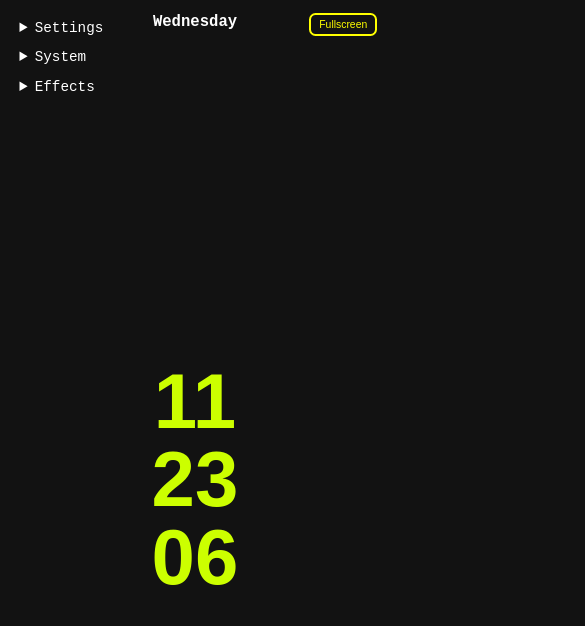
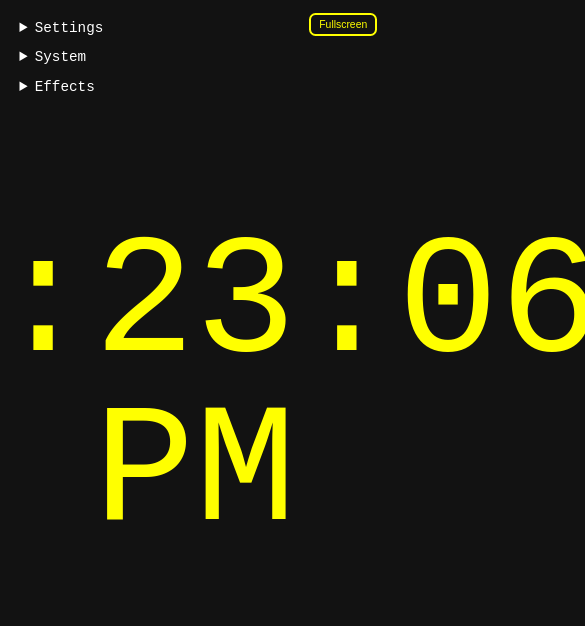
Before and after one commit to MasterObserver/Clockthing, a plain HTML site: page index.html in a window 390 px wide. Shown: the whole page, 585 px wide, since content can reach past the window. Drawn offline with Linux system fonts and the light colour scheme.

Commit message:
index.html

```diff
--- a/index.html
+++ b/index.html
@@ -2,12 +2,13 @@
 
 <html lang="en">
 <head>
-<meta content="yes" name="apple-mobile-web-app-capable"/>
-<meta content="black-translucent" name="apple-mobile-web-app-status-bar-style"/>
-<meta content="yes" name="mobile-web-app-capable"/>
-<meta charset="utf-8">
-<meta content="width=device-width, initial-scale=1.0" name="viewport">
-<title>Clockthing v6.02</title>
+  <meta name="apple-mobile-web-app-capable" content="yes">
+  <meta name="apple-mobile-web-app-status-bar-style" content="black-translucent">
+  <meta name="mobile-web-app-capable" content="yes">
+
+<meta charset="utf-8"/>
+<meta content="width=device-width, initial-scale=1.0" name="viewport"/>
+<title>Clockthing v6.3</title>
 <style>
     :root {
       --bg-color: #121212;
@@ -682,34 +683,35 @@ body.rainbowgrid-bg {
 }
 
 @media screen and (max-width: 768px) and (orientation: portrait) {
-  #currentTime {
-    display: none !important;
+  #displayContainer {
+    display: flex;
+    flex-direction: column;
+    justify-content: center;
+    align-items: center;
+    height: 100vh;
+    padding: 0;
+    gap: 0;
   }
-  .clock-columns {
-    display: flex !important;
+  .time {
+    font-size: 20vh !important;
+    line-height: 1;
+    display: flex;
     flex-direction: column;
     align-items: center;
     justify-content: center;
-    font-size: 20vw;
-    font-weight: bold;
-    color: #ccff00;
-    font-family: Arial, sans-serif;
-    height: 100vh;
+    color: var(--accent-color);
   }
-  .clock-columns div {
-    line-height: 1;
+  .countdown {
+    font-size: 5vh !important;
+    margin-top: 1rem;
   }
-  .ampm-indicator {
-    position: absolute;
-    bottom: 2vh;
-    right: 4vw;
-    color: #ccff00;
-    font-size: 4vw;
-    font-weight: bold;
+  .day-list {
+    display: none !important;
   }
 }
+
 </style>
-</meta></meta></head>
+</head>
 <body>
 <div class="controls" id="controlsMenu">
 <details>
@@ -870,13 +872,6 @@ body.rainbowgrid-bg {
 <div class="lunch-indicator" id="lunchIndicator"></div>
 <div class="countdown" id="eventCountdown"></div>
 <div class="message" id="eventMessage"></div>
-
-<div class="clock-columns" id="mobileClock" style="display:none;">
-<div id="mobileHours">--</div>
-<div id="mobileMinutes">--</div>
-<div id="mobileSeconds">--</div>
-</div>
-<div class="ampm-indicator" id="mobileAmpm" style="display:none;">--</div>
 </div>
 <script>
     const days = ['', 'Monday', 'Tuesday', 'Wednesday', 'Thursday', 'Friday', ''];
@@ -885,26 +880,7 @@ body.rainbowgrid-bg {
       `<span class="day${i === new Date().getDay() ? ' today' : ''}">${day}</span>`).join('');
 
     function updateTime() {
-  const now = new Date();
-
-  let hours = now.getHours();
-  const minutes = now.getMinutes();
-  const seconds = now.getSeconds();
-  const ampm = hours >= 12 ? 'PM' : 'AM';
-  const hours12 = hours % 12 || 12;
-
-  const mobileHours = document.getElementById('mobileHours');
-  const mobileMinutes = document.getElementById('mobileMinutes');
-  const mobileSeconds = document.getElementById('mobileSeconds');
-  const mobileAmpm = document.getElementById('mobileAmpm');
-
-  if (mobileHours && mobileMinutes && mobileSeconds && mobileAmpm) {
-    mobileHours.textContent = String(hours12).padStart(2, '0');
-    mobileMinutes.textContent = String(minutes).padStart(2, '0');
-    mobileSeconds.textContent = String(seconds).padStart(2, '0');
-    mobileAmpm.textContent = ampm;
-  }
-
+      const now = new Date();
       document.getElementById('currentTime').textContent = now.toLocaleTimeString();
 
 
@@ -1242,8 +1218,6 @@ window.addEventListener('load', () => {
   updateFontSizes();
   bounceLoop();
 });
-
-setInterval(updateTime, 1000);
 </script>
 </body>
 </html>
```
